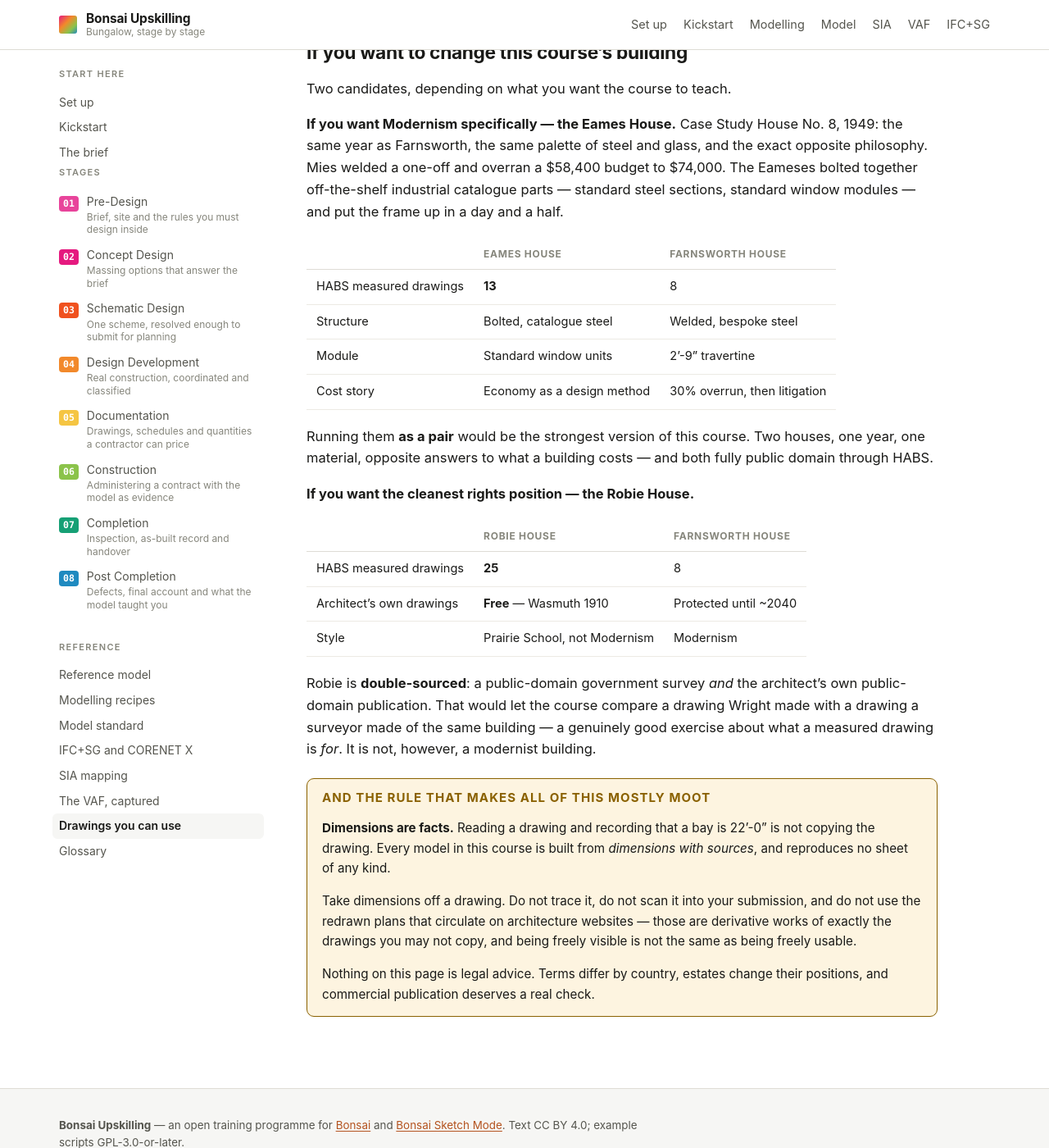
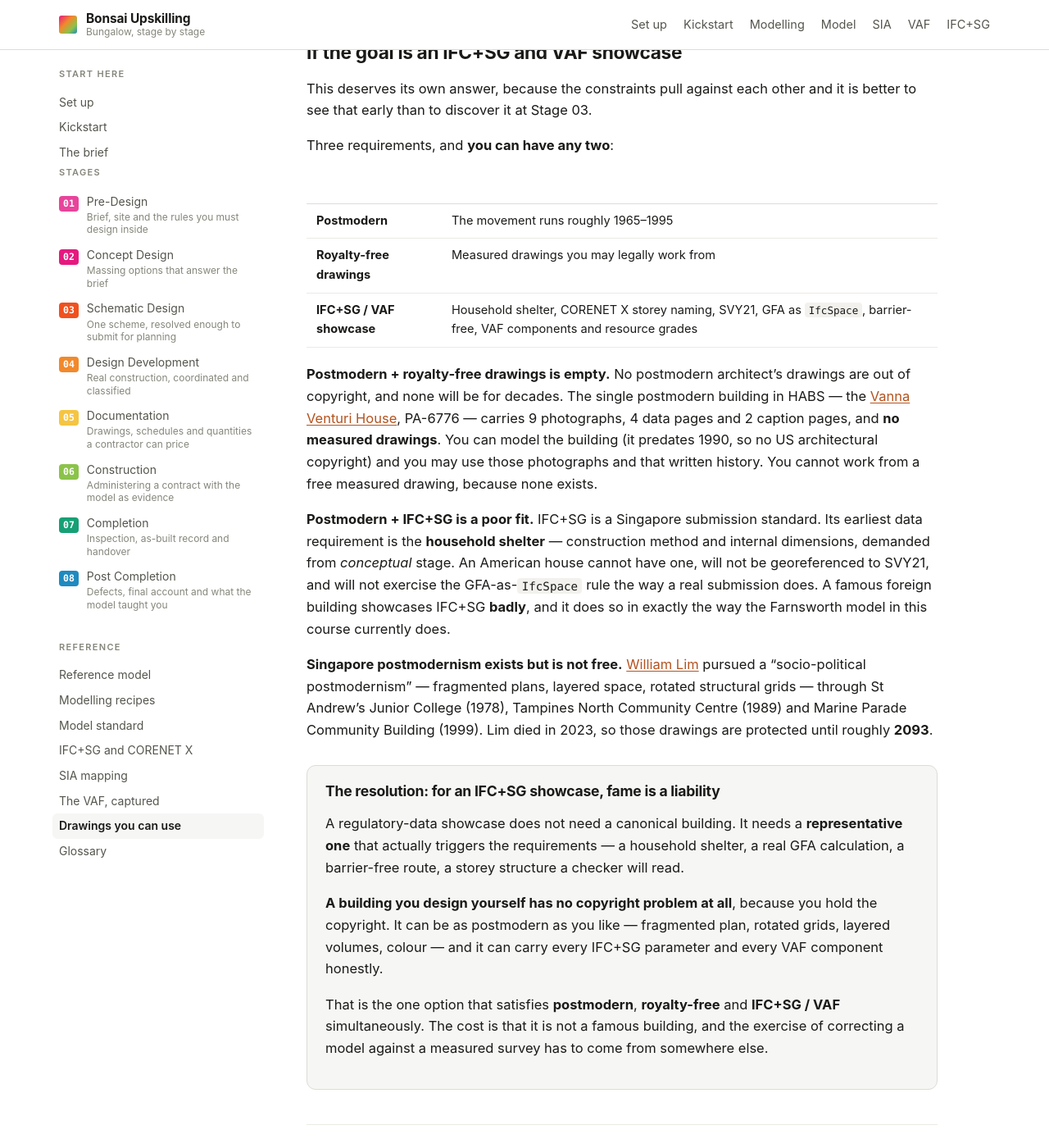
Before and after one commit to integration-innovation/bonsaiupskilling, a Jekyll site: the page built from sources.md, in a window 1280 px wide and 1400 px high, scrolled down 7432 px. Shown: the whole window at 82% size. Built offline with Jekyll 4.4.1, drawn with Linux system fonts in a browser that asks for light colours.

Commit message:
Record why postmodern, royalty-free and IFC+SG cannot all hold at once
Three requirements pull against each other, and it is better to see that now
than at Stage 03.

Postmodern + royalty-free drawings is an empty set. No postmodern architect's
drawings are out of copyright and none will be for decades. The one postmodern
building in HABS, the Vanna Venturi House (PA-6776), carries 9 photographs, 4
data pages and 2 caption pages -- and no measured drawings. The building is free
to model, being pre-1990; there is simply no free measured drawing of it.

Postmodern + IFC+SG is a poor fit for a reason worth stating plainly: IFC+SG is
a Singapore submission standard whose earliest requirement is the household
shelter, demanded from conceptual stage. An American house cannot have one, will
not sit on SVY21, and will not exercise the GFA-as-IfcSpace rule. A famous
foreign building showcases IFC+SG badly -- exactly as the Farnsworth model in
this course currently does.

Singapore postmodernism exists but is not free. William Lim's fragmented plans
and rotated grids -- St Andrew's JC (1978), Tampines North CC (1989), Marine
Parade Community Building (1999) -- are protected until roughly 2093.

The resolution is that for a regulatory-data showcase, fame is a liability. What
such a showcase needs is a representative building that actually triggers the
requirements, not a canonical one. A building the course designs itself has no
copyright problem, can be as postmodern as it likes, and can carry every IFC+SG
parameter and VAF component honestly. That is the only option satisfying all
three constraints at once.

```diff
--- a/sources.md
+++ b/sources.md
@@ -254,6 +254,57 @@ you have obtained from NAS, or measure a surviving one yourself. It is not somet
 download this afternoon. The open Singapore data covers **site and context** — which is what
 [Stage 01]({{ '/stages/pre-design/' | relative_url }}) needs — and not buildings.
 
+## If the goal is an IFC+SG and VAF showcase
+
+This deserves its own answer, because the constraints pull against each other and it is better to
+see that early than to discover it at Stage 03.
+
+Three requirements, and **you can have any two**:
+
+| | |
+| --- | --- |
+| **Postmodern** | The movement runs roughly 1965–1995 |
+| **Royalty-free drawings** | Measured drawings you may legally work from |
+| **IFC+SG / VAF showcase** | Household shelter, CORENET X storey naming, SVY21, GFA as `IfcSpace`, barrier-free, VAF components and resource grades |
+
+**Postmodern + royalty-free drawings is empty.** No postmodern architect's drawings are out of
+copyright, and none will be for decades. The single postmodern building in HABS — the
+[Vanna Venturi House](https://www.loc.gov/item/pa4102/), PA-6776 — carries 9 photographs, 4 data
+pages and 2 caption pages, and **no measured drawings**. You can model the building (it predates
+1990, so no US architectural copyright) and you may use those photographs and that written history.
+You cannot work from a free measured drawing, because none exists.
+
+**Postmodern + IFC+SG is a poor fit.** IFC+SG is a Singapore submission standard. Its earliest data
+requirement is the **household shelter** — construction method and internal dimensions, demanded
+from *conceptual* stage. An American house cannot have one, will not be georeferenced to SVY21, and
+will not exercise the GFA-as-`IfcSpace` rule the way a real submission does. A famous foreign
+building showcases IFC+SG **badly**, and it does so in exactly the way the Farnsworth model in this
+course currently does.
+
+**Singapore postmodernism exists but is not free.** [William Lim](https://www.docomomo.sg/people-and-organisations/william-lim)
+pursued a "socio-political postmodernism" — fragmented plans, layered space, rotated structural
+grids — through St Andrew's Junior College (1978), Tampines North Community Centre (1989) and
+Marine Parade Community Building (1999). Lim died in 2023, so those drawings are protected until
+roughly **2093**.
+
+<div class="big-note" markdown="1">
+
+### The resolution: for an IFC+SG showcase, fame is a liability
+
+A regulatory-data showcase does not need a canonical building. It needs a **representative one**
+that actually triggers the requirements — a household shelter, a real GFA calculation, a barrier-free route,
+a storey structure a checker will read.
+
+**A building you design yourself has no copyright problem at all**, because you hold the copyright.
+It can be as postmodern as you like — fragmented plan, rotated grids, layered volumes, colour — and
+it can carry every IFC+SG parameter and every VAF component honestly.
+
+That is the one option that satisfies **postmodern**, **royalty-free** and **IFC+SG / VAF**
+simultaneously. The cost is that it is not a famous building, and the exercise of correcting a model
+against a measured survey has to come from somewhere else.
+
+</div>
+
 ## If you want to change this course's building
 
 Two candidates, depending on what you want the course to teach.
```
